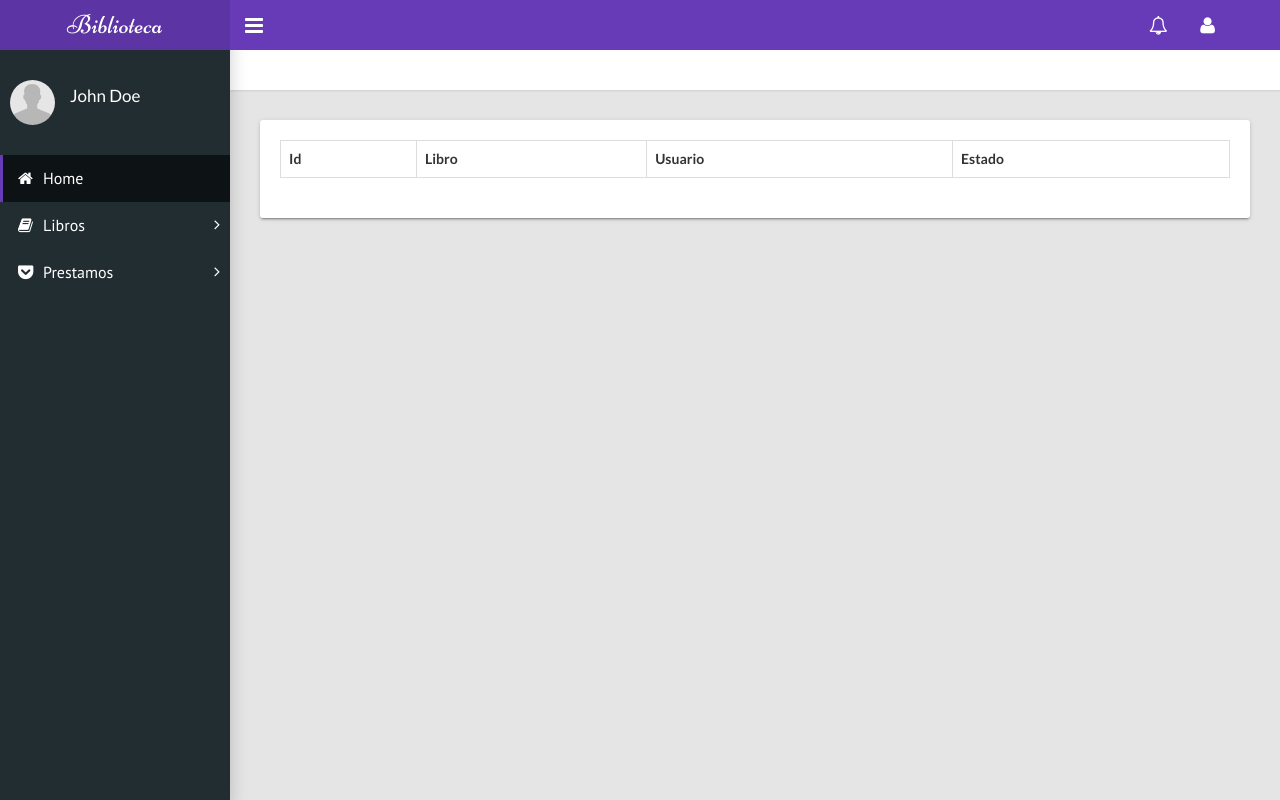
After one commit to Brau1973/biblioteca-php, a PHP site: template views/prestamos/Grilla.php in a window 1280 px wide. The commit adds this page. Run offline with PHP 8.4, Linux system fonts and the light colour scheme; the template is opened without the code that fills it, so the values that code supplies are empty; a stand-in replaces the project's code that opens the database connection; some libraries are stand-ins or nearby versions.

Commit message:
avances prestamos

```diff
--- a/sql/CreateTables.sql
+++ b/sql/CreateTables.sql
@@ -23,6 +23,6 @@ CREATE TABLE prestamos (
   libro_id INT,
   usuario_id INT,
   estado VARCHAR(50),
-  FOREIGN KEY (libro_id) REFERENCES libros(id),
-  FOREIGN KEY (usuario_id) REFERENCES usuarios(id)
+  FOREIGN KEY (libro_id) REFERENCES libros(Id),
+  FOREIGN KEY (usuario_id) REFERENCES usuarios(IdUsuario)
 );
--- a/views/encabezado.php
+++ b/views/encabezado.php
@@ -63,25 +63,13 @@
             <li class="treeview"><a href="#"><i class="fa fa-book"></i><span>Libros</span><i class="fa fa-angle-right"></i></a>
               <ul class="treeview-menu">
                 <li><a href="?c=libro"><i class="fa fa-circle-o"></i>Listar</a></li>
-                <!-- <li><a href="ui-font-awesome.html"><i class="fa fa-circle-o"></i> Nuevo Libro</a></li>
-                <li><a href="ui-cards.html"><i class="fa fa-circle-o"></i> Cards</a></li>
-                <li><a href="widgets.html"><i class="fa fa-circle-o"></i> Widgets</a></li> -->
               </ul>
             </li>
             <li class="treeview"><a href="#"><i class="fa fa-get-pocket"></i><span>Prestamos</span><i class="fa fa-angle-right"></i></a>
               <ul class="treeview-menu">
-                <li><a href="form-components.html"><i class="fa fa-circle-o"></i> Listar</a></li>
-                <!-- <li><a href="form-custom.html"><i class="fa fa-circle-o"></i> Custom Components</a></li>
-                <li><a href="form-samples.html"><i class="fa fa-circle-o"></i> Form Samples</a></li>
-                <li><a href="form-notifications.html"><i class="fa fa-circle-o"></i> Form Notifications</a></li> -->
+                <li><a href="?c=prestamo"><i class="fa fa-circle-o"></i> Listar</a></li>
               </ul>
             </li>
-            <!--<li class="treeview"><a href="#"><i class="fa fa-users"></i><span>Usuarios</span><i class="fa fa-angle-right"></i></a>
-              <ul class="treeview-menu">
-                <li><a href="?c=Usuario&a=FormCrear&id=4"><i class="fa fa-circle-o"></i> Ver Perfil</a></li>
-                <li><a href="table-data-table.html"><i class="fa fa-circle-o"></i> Data Tables</a></li>
-              </ul>
-            </li>-->
           </ul>
         </section>
       </aside>
--- /dev/null
+++ b/views/prestamos/Grilla.php
@@ -0,0 +1,45 @@
+<div class="content-wrapper">
+    <div class="page-title">
+        <div>
+            <h1><?php $textoCabezal ?></h1>
+        </div>
+    </div>
+    <div class="row">
+        <div class="col-md-12">
+            <div class="card">
+                <div class="card-body">
+                    <table class="table table-hover table-bordered" id="sampleTable">
+                        <thead>
+                            <?php if (1 > 0) /*($_SESSION['usuarioRol'] === 'admin')*/ : ?>
+                                <tr>
+                                    <th>Id</th>
+                                    <th>Libro</th>
+                                    <th>Usuario</th>
+                                    <th>Estado</th>
+                                </tr>
+                            <?php else : ?>
+                                <tr>
+                                    <th>Id</th>
+                                    <th>Libro</th>
+                                    <th>Estado</th>
+                                </tr>
+                            <?php endif; ?>
+                        </thead>
+                        <tbody>
+                            <?php foreach ($this->prestamo->Listar() as $p) : ?>
+                                <tr style="background-color: <?php echo $p->estado === 'Devuelto' ? '#f2f2f2' : '#e6f2e6'; ?>">
+                                    <td><?= $p->id ?></td>
+                                    <td><?= $p->Libro ?></td>
+                                    <?php if (1 > 0) /*($_SESSION['usuarioRol'] === 'admin')*/ : ?>
+                                        <td><?= $p->Usuario ?></td>
+                                    <?php endif; ?>
+                                    <td><?= $p->estado ?></td>
+                                </tr>
+                            <?php endforeach; ?>
+                        </tbody>
+                    </table>
+                </div>
+            </div>
+        </div>
+    </div>
+</div>
```
Also changed, not shown: controllers/PrestamoController.php (added, +70 -0 lines), models/Prestamo.php (+6 -2 lines), sql/InsertsPrestamos.sql (added, +9 -0 lines).
